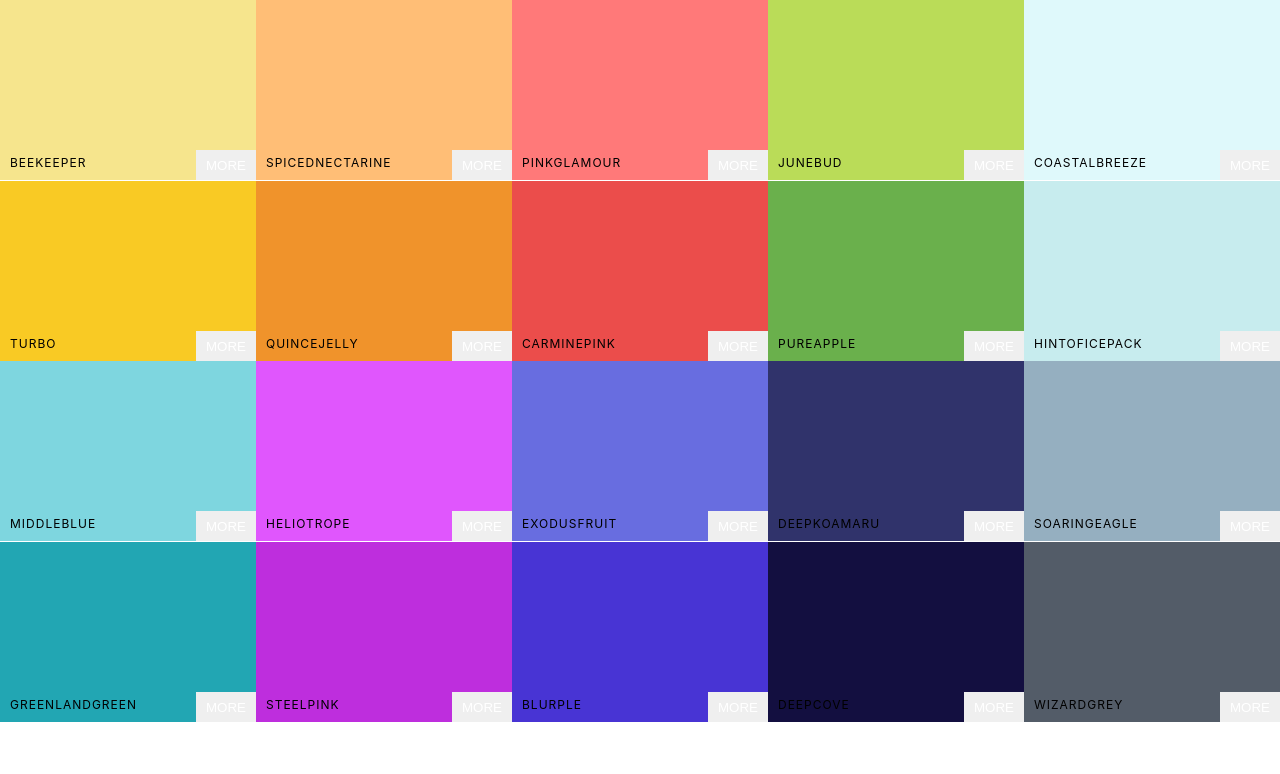
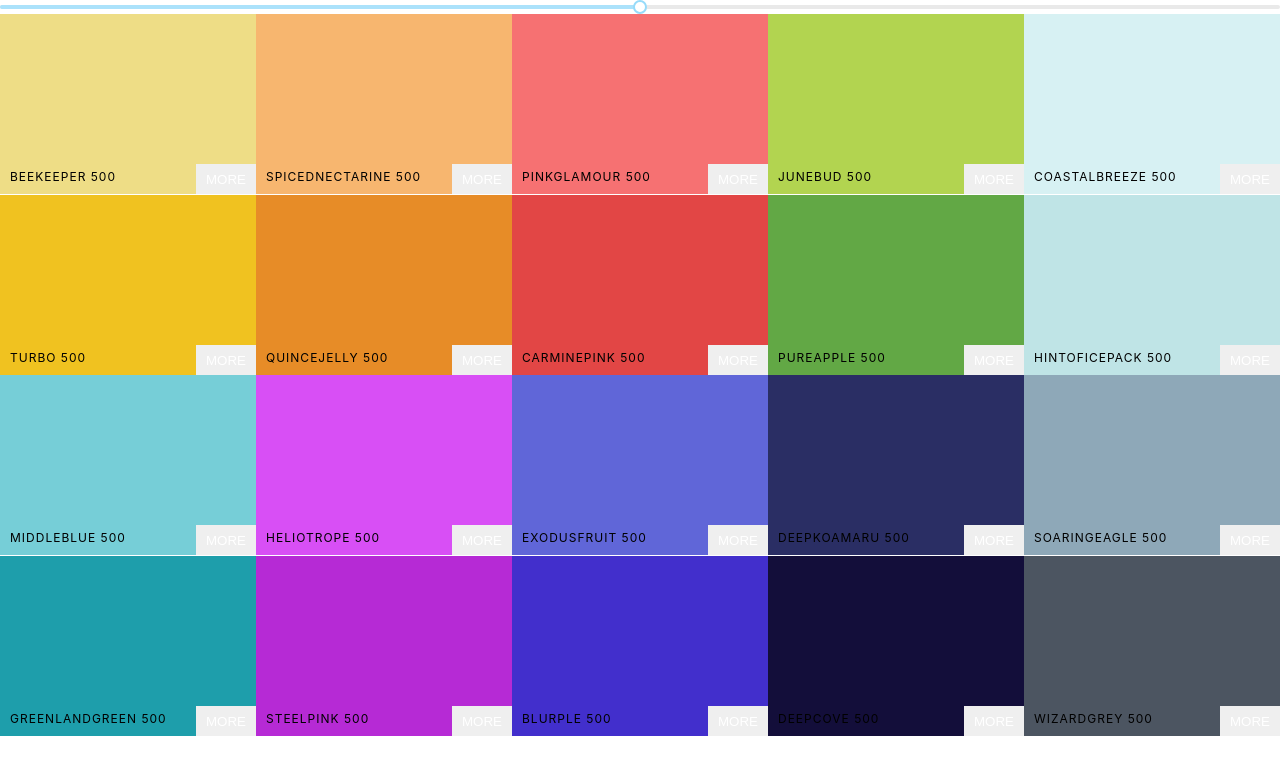
Before and after one commit to karthik18ganesh/reactcolors, a React (Create React App) app: page / in a window 1280 px wide. Shown: the top 774 px of the page. Built offline with nearby package versions, Linux system fonts and the light colour scheme.

Commit message:
Added unstyled color slider

```diff
--- a/package.json
+++ b/package.json
@@ -4,6 +4,7 @@
   "private": true,
   "dependencies": {
     "chroma-js": "^2.0.4",
+    "rc-slider": "^8.6.13",
     "react": "^16.9.0",
     "react-copy-to-clipboard": "^5.0.1",
     "react-dom": "^16.9.0",
--- a/src/App.js
+++ b/src/App.js
@@ -3,10 +3,10 @@ import Palette from './Palette';
 import seedColors from './seedColors';
 import {generatePalette} from './colorHelper';
 function App() {
-  console.log(generatePalette(seedColors[4]));
+  //console.log(generatePalette(seedColors[4]));
   return (
     <div className="App">
-      <Palette {...seedColors[4]} />
+      <Palette palette={generatePalette(seedColors[4])} />
     </div>
   );
 }
--- a/src/Palette.js
+++ b/src/Palette.js
@@ -1,17 +1,34 @@
 import React, { Component } from 'react'
 import ColorBox from './ColorBox';
-import './Palette.css'
+import './Palette.css';
+import Slider from 'rc-slider';
+import 'rc-slider/assets/index.css';
+
 export class Palette extends Component {
+    constructor(props){
+        super(props);
+        this.state={
+            level:500
+        }
+    }
+    changeLevel = (newLevel)=>{
+        console.log(newLevel);
+        this.setState({level:newLevel});
+    }
     render() {
-        const ColorBoxes = this.props.colors.map(color =>(
-            <ColorBox background={color.color} name={color.name} />
+        console.log(this.props.palette);
+        const {colors} = this.props.palette;
+        const {level} = this.state;
+        const ColorBoxes = colors[level].map(color =>(
+            <ColorBox background={color.rgba} name={color.name} />
         ));
         return (
             <div className="Palette">
+                <Slider defaultValue={this.state.level} min={100} onAfterChange={this.changeLevel} max={900} step={100}/>
                 <div className="Palette-colors">{ColorBoxes}</div>
             </div>
         )
     }
 }
 
-export default Palette
+export default Palette;
```
Also changed, not shown: 1 other file (tests, documents, lock files or other folders).
